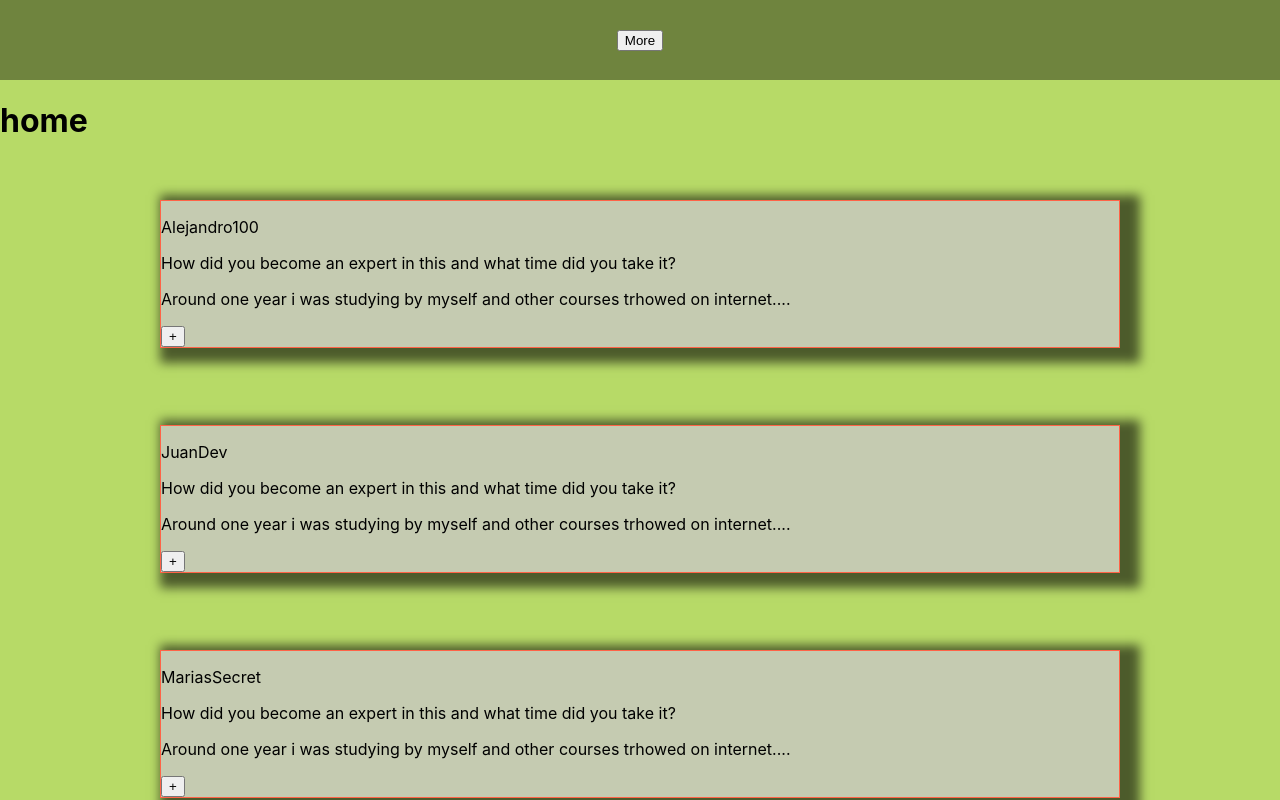
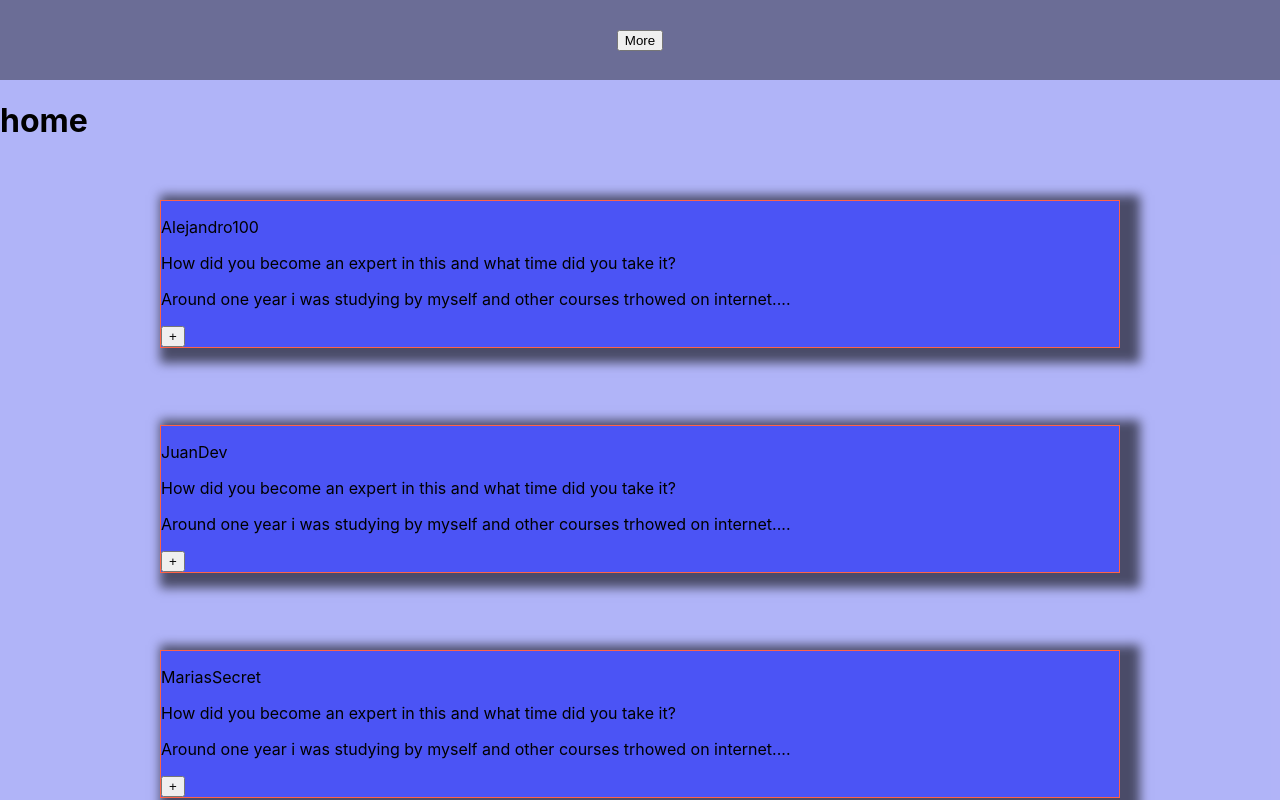
Before and after one commit to leoncan122/node-auth-project-migracode, a React (Create React App) app in the folder auth-react-app/: page /home in a window 1280 px wide. Shown: the top 800 px of the page. Built offline with nearby package versions, Linux system fonts and the light colour scheme; no server answers.

Commit message:
home colors

```diff
--- a/auth-react-app/src/components/mainContentStyles.css
+++ b/auth-react-app/src/components/mainContentStyles.css
@@ -9,7 +9,7 @@
     padding: 0%;
     margin: 3% 0;
 
-    background-color: rgba(201, 201, 193, 0.829);
+    background-color: rgba(55, 64, 244, 0.829);
     width: 75%;
     max-height: 15%;
     box-shadow: 10px 5px 10px 10px rgba(0, 0, 0, 0.582);
--- a/auth-react-app/src/pages/styles/homeStyles.css
+++ b/auth-react-app/src/pages/styles/homeStyles.css
@@ -5,7 +5,7 @@
 .home {
     width: 100%;
     min-height: 100%;
-    background-color: rgb(183, 218, 103);
+    background-color: rgba(163, 167, 247, 0.85);
 }
 .hiden {
     width: 0%;
```
